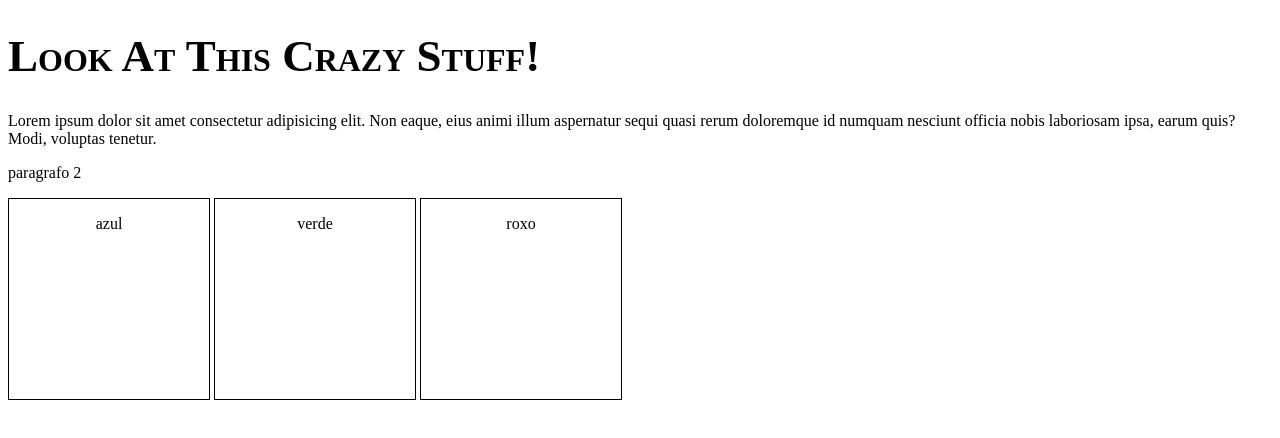
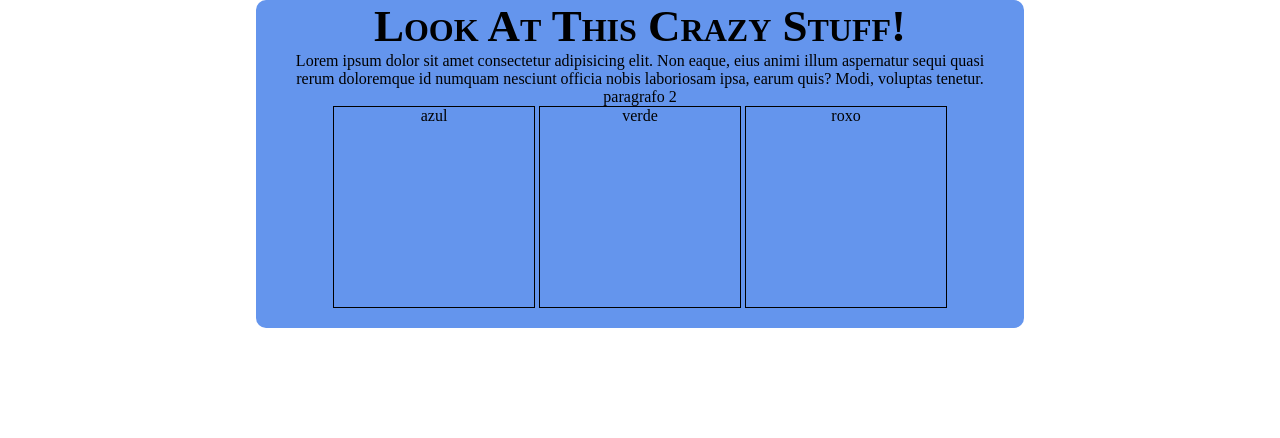
Before and after one commit to NicolasBrunatto/minecraft, a plain HTML site: page ex001/ex001.html in a window 1280 px wide. Drawn offline with Linux system fonts and the light colour scheme.

Commit message:
modified:   ex001/ex001.html

```diff
--- a/ex001/ex001.html
+++ b/ex001/ex001.html
@@ -6,9 +6,14 @@
     <title>Document</title>
 
     <style>
+        *{
+            margin: 0px;
+            padding: 0px;
+        }
         body
         {
             font-family: 'Times New Roman', Times, serif;
+            text-align: center;
 
         }
         div:hover
@@ -24,7 +29,13 @@
 
             display: inline-block;
         }
+        main{
+            margin: 0px 20vw;
+            padding: 0px 20px 20px 20px;
+            border-radius: 10px;
+            background-color: cornflowerblue;
 
+        }
         h1
         {
 
@@ -36,10 +47,10 @@
     </style>
 </head>
 <body>
+    <main>
         <h1>Look At This Crazy Stuff!</h1>
         <p>Lorem ipsum dolor sit amet consectetur adipisicing elit. Non eaque, eius animi illum aspernatur sequi quasi rerum doloremque id numquam nesciunt officia nobis laboriosam ipsa, earum quis? Modi, voluptas tenetur.</p>
         <p>paragrafo 2</p>
-
         <div id="cor1">
             <p>azul</p>
         </div>
@@ -50,8 +61,6 @@
             <p>roxo</p>
         </div>
 
-
-
         <script>
             var BG = document.getElementsByTagName('body')[0]
 
@@ -61,7 +70,6 @@
             bg2.addEventListener('click', clicar2)
             var bg3 = document.getElementById('cor3')
             bg3.addEventListener('click', clicar3)
-
             function clicar()
             {
 
@@ -83,6 +91,7 @@
             }
 
         </script>
+    </main>
 
 </body>
 </html>
```
Lines whose indentation alone changed are shown as unchanged.
